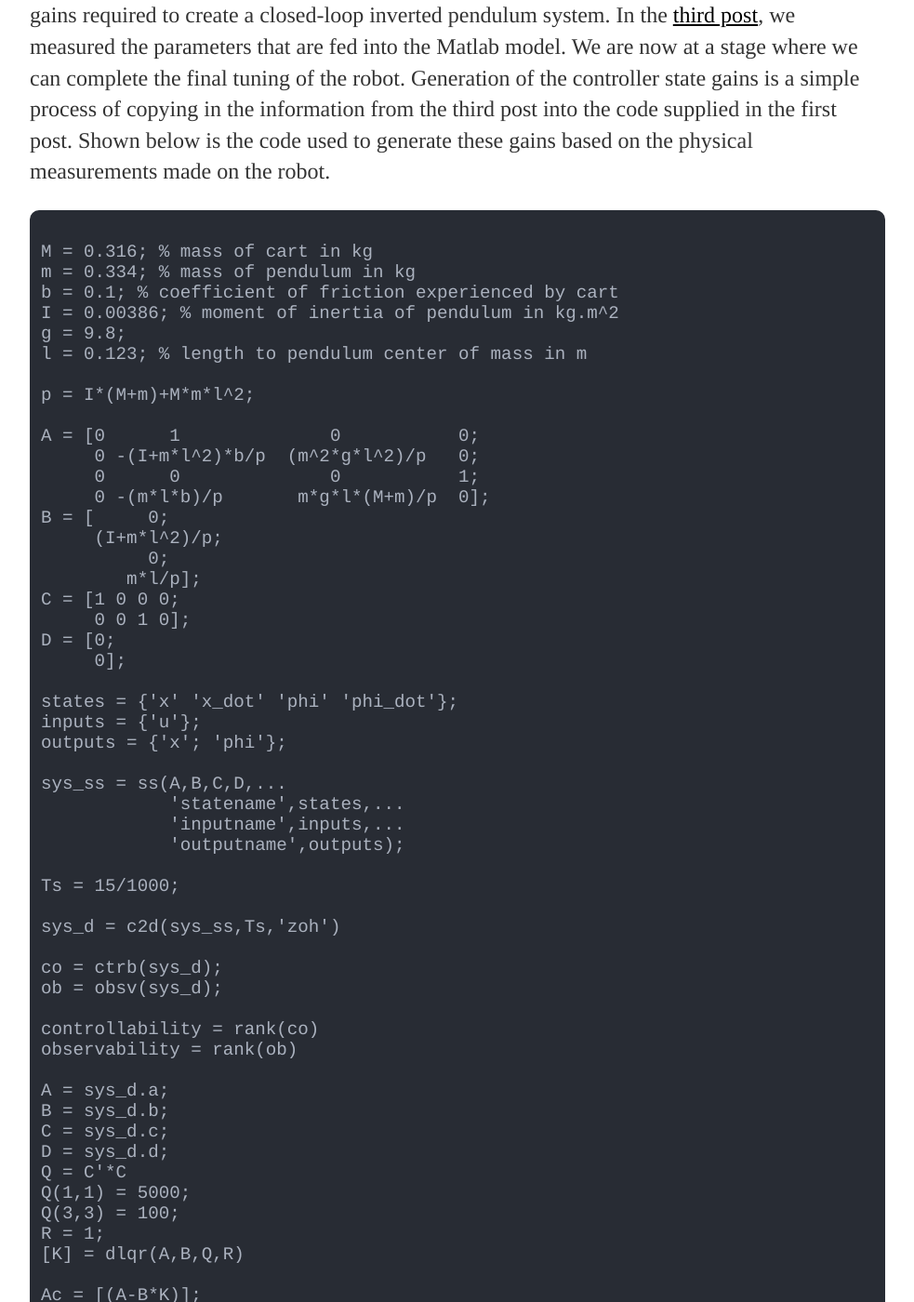
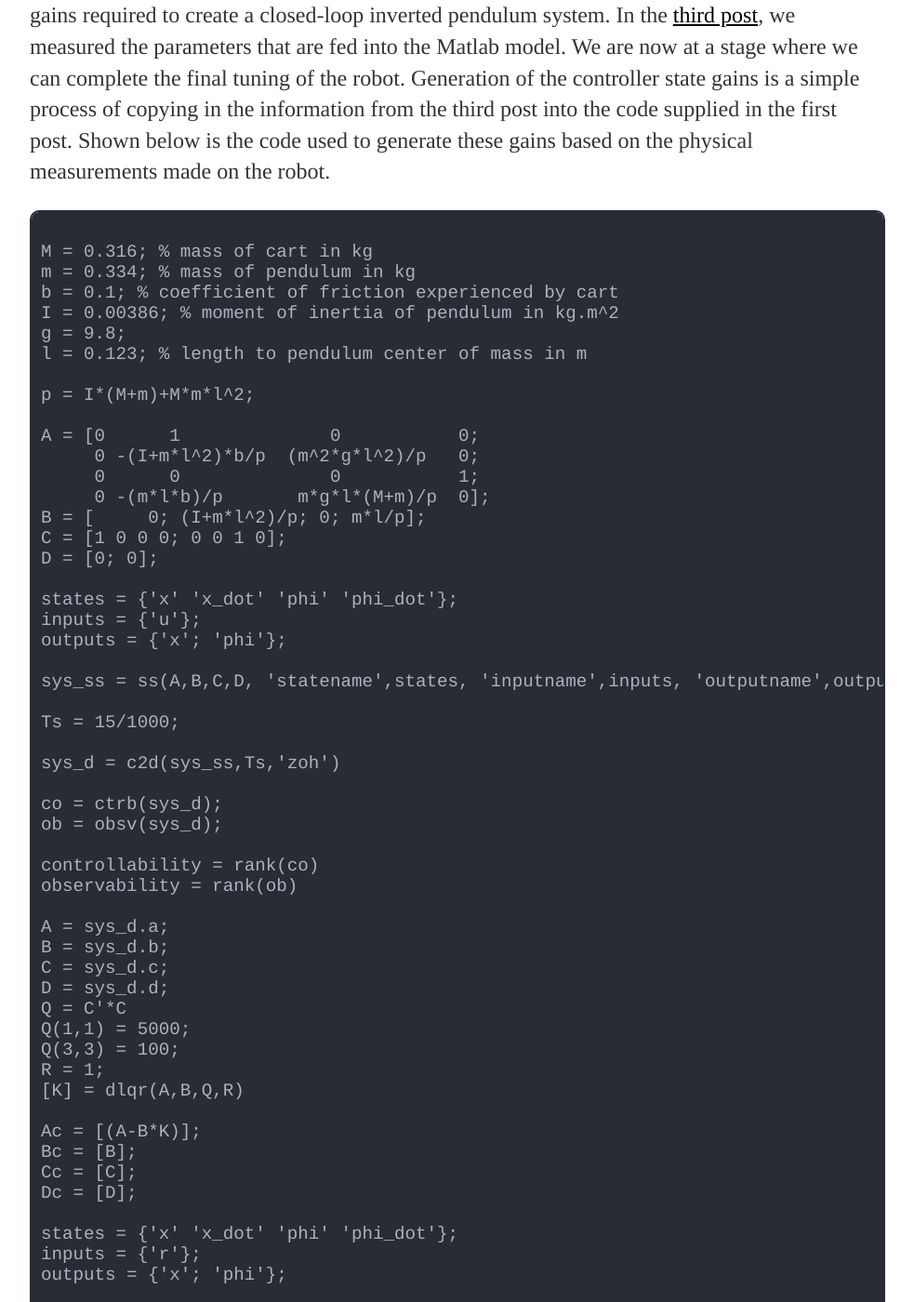
Before and after one commit to MalcolmHodgins/MalcolmHodgins.github.io, a Jekyll site: the page built from _posts/2020-08-25-SBIP Demo.md, in a window 1280 px wide and 1400 px high, scrolled down 678 px. Shown: the whole window at 93% size, without its empty margins (160-1143 px from the left). Built offline with Jekyll 4.4.1, drawn with Linux system fonts in a browser that asks for light colours; some of the changed text lies outside the part shown.

Commit message:
fixed posts with new code block update

```diff
--- a/_posts/2020-08-25-SBIP Demo.md
+++ b/_posts/2020-08-25-SBIP Demo.md
@@ -33,23 +33,15 @@ A = [0      1              0           0;
      0 -(I+m*l^2)*b/p  (m^2*g*l^2)/p   0;
      0      0              0           1;
      0 -(m*l*b)/p       m*g*l*(M+m)/p  0];
-B = [     0;
-     (I+m*l^2)/p;
-          0;
-        m*l/p];
-C = [1 0 0 0;
-     0 0 1 0];
-D = [0;
-     0];
+B = [     0; (I+m*l^2)/p; 0; m*l/p];
+C = [1 0 0 0; 0 0 1 0];
+D = [0; 0];
 
 states = {'x' 'x_dot' 'phi' 'phi_dot'};
 inputs = {'u'};
 outputs = {'x'; 'phi'};
 
-sys_ss = ss(A,B,C,D,...
-            'statename',states,...
-            'inputname',inputs,...
-            'outputname',outputs);
+sys_ss = ss(A,B,C,D, 'statename',states, 'inputname',inputs, 'outputname',outputs);
 
 Ts = 15/1000;
 
@@ -81,26 +73,16 @@ inputs = {'r'};
 outputs = {'x'; 'phi'};
 
 Nbar = -55.55;
-sys_cl = ss(Ac,Bc*Nbar,Cc,Dc,Ts,...
-            'statename',states,...
-            'inputname',inputs,...
-            'outputname',outputs);
+sys_cl = ss(Ac,Bc*Nbar,Cc,Dc,Ts, 'statename',states, 'inputname',inputs, 'outputname',outputs);
 
 t = 0:0.015:5;
 r =0.2*ones(size(t));
 [y,t,x]=lsim(sys_cl,r,t);
-[AX,H1,H2] = plotyy(t,y(:,1),...
-                    t,y(:,2),...
-                    'plot');
+[AX,H1,H2] = plotyy(t,y(:,1), t,y(:,2), 'plot');
 
-set(get(AX(1),'Ylabel'),...
-    'String',...
-    'cart position (m)')
-set(get(AX(2),'Ylabel'),...
-    'String',...
-    'pendulum angle (radians)')
-title('Step Response with Digital...
-    LQR Control and Precompensation')
+set(get(AX(1),'Ylabel'), 'String', 'cart position (m)')
+set(get(AX(2),'Ylabel'), 'String', 'pendulum angle (radians)')
+title('Step Response with Digital LQR Control and Precompensation')
 </code>
 </pre>
 
```
Also changed, not shown: _posts/2020-08-04-SBIP Modelling.md (+8 -25 lines).
